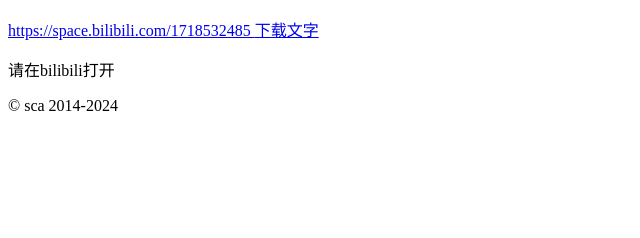
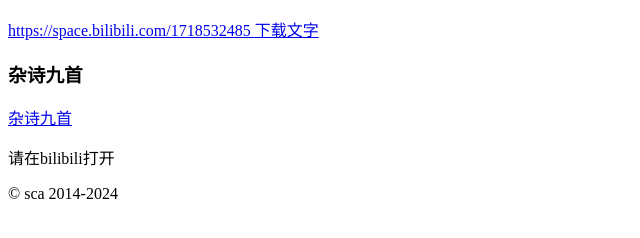
Before and after one commit to shenchenan111/shenchenan111.github.io, a plain HTML site: page index.html in a window 1280 px wide. Shown: the part 58-296 px from the top of the page, without its empty margins (0-640 px from the left). Drawn offline with Linux system fonts and the light colour scheme.

Commit message:
Update index.html

```diff
--- a/index.html
+++ b/index.html
@@ -17,6 +17,12 @@
     target="_blank">
     下载文字
 </a>
+<h3>杂诗九首</h3>
+    <a
+    href="https://shenchenan111.github.io/杂诗九首.html"
+    target="_blank">
+    杂诗九首
+</a>
 <p>请在bilibili打开</p>
 <p>© sca 2014-2024</p>
 </body>
```
